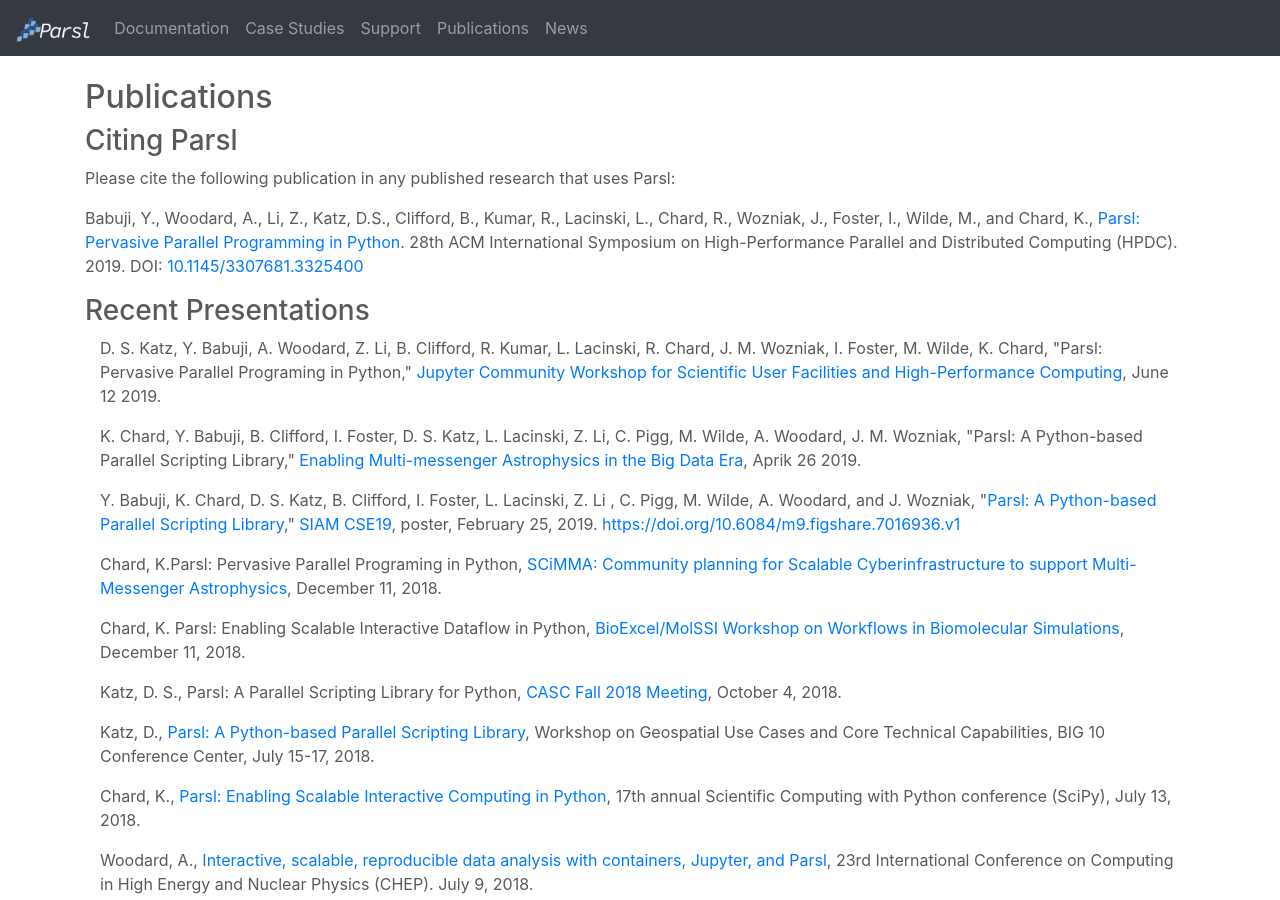
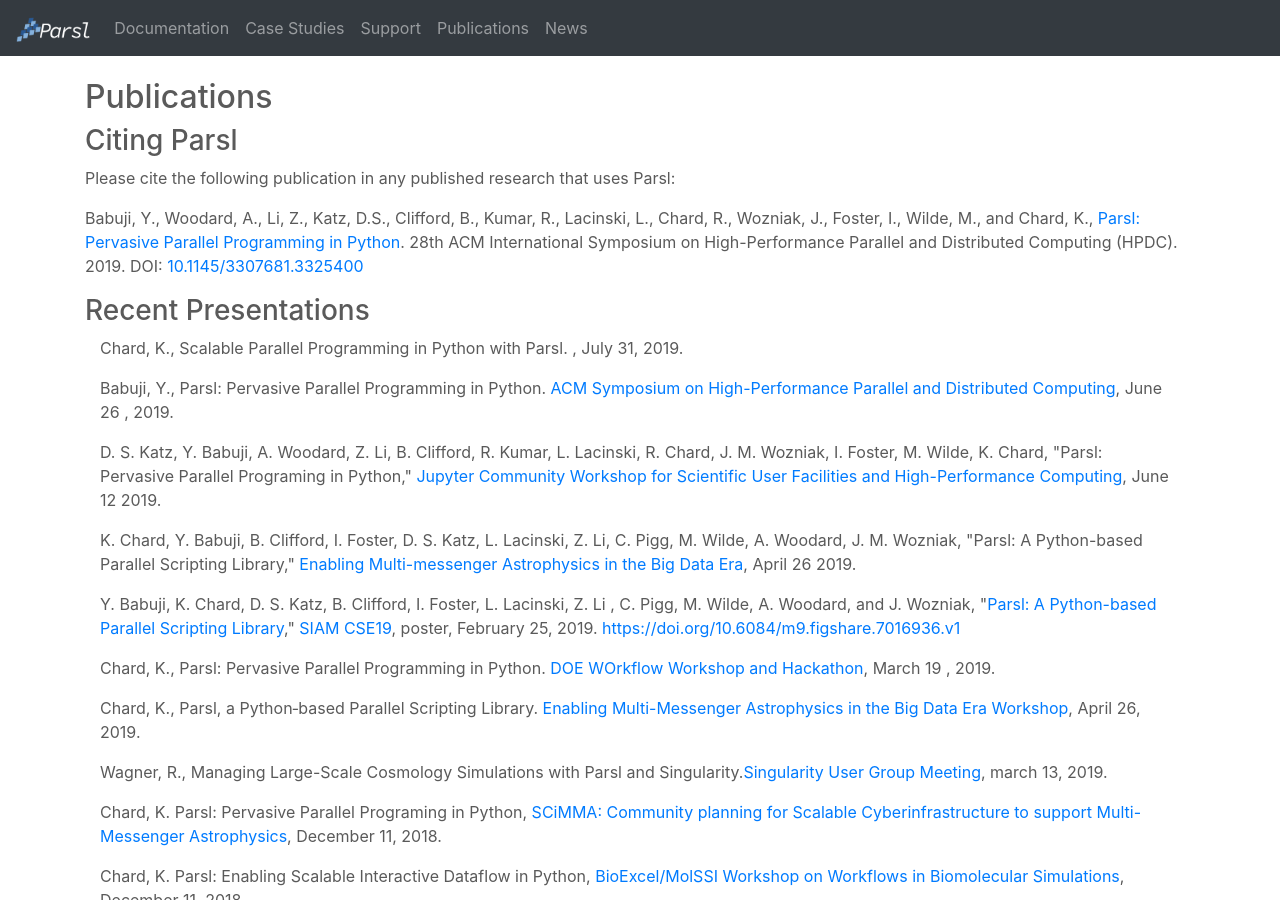
Before and after one commit to Parsl/parsl.github.io, a Jekyll site: the page built from publications.html, in a window 1280 px wide and 900 px high. Built offline with Jekyll 4.4.1, drawn with Linux system fonts in a browser that asks for light colours.

Commit message:
Updating presentations

```diff
--- a/publications.html
+++ b/publications.html
@@ -142,20 +142,26 @@
 		<h3>Recent Presentations</h3>
                 <div class="media col-sm-12">
                     <div class="media-body">
+			<p>Chard, K.,  Scalable Parallel Programming in Python with Parsl. <a href="Practice & Experience in Advanced Research Computing" https://www.pearc19.pearc.org/papers"></a>, July 31, 2019.</p>
+ 			<p>Babuji, Y., Parsl: Pervasive Parallel Programming in Python. <a href=" http://www.hpdc.org/2019/program/">ACM Symposium on High-Performance Parallel and Distributed Computing</a>,  June 26 , 2019.</p>
+
 			<P>D. S. Katz, Y. Babuji, A. Woodard, Z. Li, B. Clifford, R. Kumar, L. Lacinski, R. Chard, J. M. Wozniak, I. Foster, M. Wilde, K. Chard,
 			"Parsl: Pervasive Parallel Programing in Python," <a href="https://jupyter-workshop-2019.lbl.gov/home">Jupyter Community Workshop for Scientific User Facilities and High-Performance Computing</a>, June 12 2019.
 			<P>K. Chard, Y. Babuji, B. Clifford, I. Foster, D. S. Katz, L. Lacinski, Z. Li, C. Pigg, M. Wilde, A. Woodard, J. M. Wozniak,
-			"Parsl: A Python-based Parallel Scripting Library," <a href="http://www.stsci.edu/contents/events/stsci/2019/april/enabling-multi-messenger-astrophysics-in-the-big-data-era">Enabling Multi-messenger Astrophysics in the Big Data Era</a>, Aprik 26 2019.
+			"Parsl: A Python-based Parallel Scripting Library," <a href="http://www.stsci.edu/contents/events/stsci/2019/april/enabling-multi-messenger-astrophysics-in-the-big-data-era">Enabling Multi-messenger Astrophysics in the Big Data Era</a>, April 26 2019.
 			<p>Y. Babuji, K. Chard, D. S. Katz, B. Clifford, I. Foster, L. Lacinski, Z. Li , C. Pigg, M. Wilde, A. Woodard, and J. Wozniak,
 			"<a href="https://doi.org/10.6084/m9.figshare.7016936.v1">Parsl: A Python-based Parallel Scripting Library</a>,"
 			<a href="https://www.siam.org/Conferences/CM/Conference/cse19">SIAM CSE19</a>, poster, February 25, 2019. <a href="https://doi.org/10.6084/m9.figshare.7016936.v1">https://doi.org/10.6084/m9.figshare.7016936.v1</a>
-		   	<p>Chard, K.Parsl: Pervasive Parallel Programing in Python</a>,
+		   	<p>Chard, K., Parsl: Pervasive Parallel Programming in Python. <a href=" https://www.sandia.gov/saw/Workshop2019.html">DOE WOrkflow Workshop and Hackathon</a>,  March 19 , 2019.</p>
+ 			<p>Chard, K.,  Parsl, a Python‐based Parallel Scripting Library.<a href=" http://www.stsci.edu/contents/events/stsci/2019/april/enabling-multi-messenger-astrophysics-in-the-big-data-era"> Enabling Multi-Messenger Astrophysics in the Big Data Era Workshop</a>,  April 26, 2019.</p>
+ 			<p>Wagner, R., Managing Large-Scale Cosmology Simulations with Parsl and Singularity.<a href=" https://www.eiseverywhere.com/ehome/sug2019/839015/">Singularity User Group Meeting</a>, march 13, 2019.</p>
+			<p>Chard, K. Parsl: Pervasive Parallel Programing in Python,
 			<a href="https://scimma.org/events/nyc2019.html">SCiMMA: Community planning for Scalable Cyberinfrastructure to support Multi-Messenger Astrophysics</a>,
                         December 11, 2018.</p>
-	   	        <p>Chard, K. Parsl: Enabling Scalable Interactive Dataflow in Python</a>,
+	   	        <p>Chard, K. Parsl: Enabling Scalable Interactive Dataflow in Python,
 			<a href="https://www.dropbox.com/sh/l4gk430060ua15d/AABrMQkosgRqPn1juQMhtGHca?dl=0&preview=Kyle++-+18-11+Parsl-MolSSI.pdf">BioExcel/MolSSI Workshop on Workflows in Biomolecular Simulations</a>,
                         December 11, 2018.</p>
-                        <p>Katz, D. S., Parsl: A Parallel Scripting Library for Python</a>,
+                        <p>Katz, D. S., Parsl: A Parallel Scripting Library for Python,
 			<a href="https://casc.org/events/EventDetails.aspx?id=1056296">CASC Fall 2018 Meeting</a>,
                         October 4, 2018.</p>
                         <p>Katz, D., <a href="http://gsi.cigi.illinois.edu/workshop2/agenda/">Parsl: A Python-based Parallel Scripting Library</a>,
```
